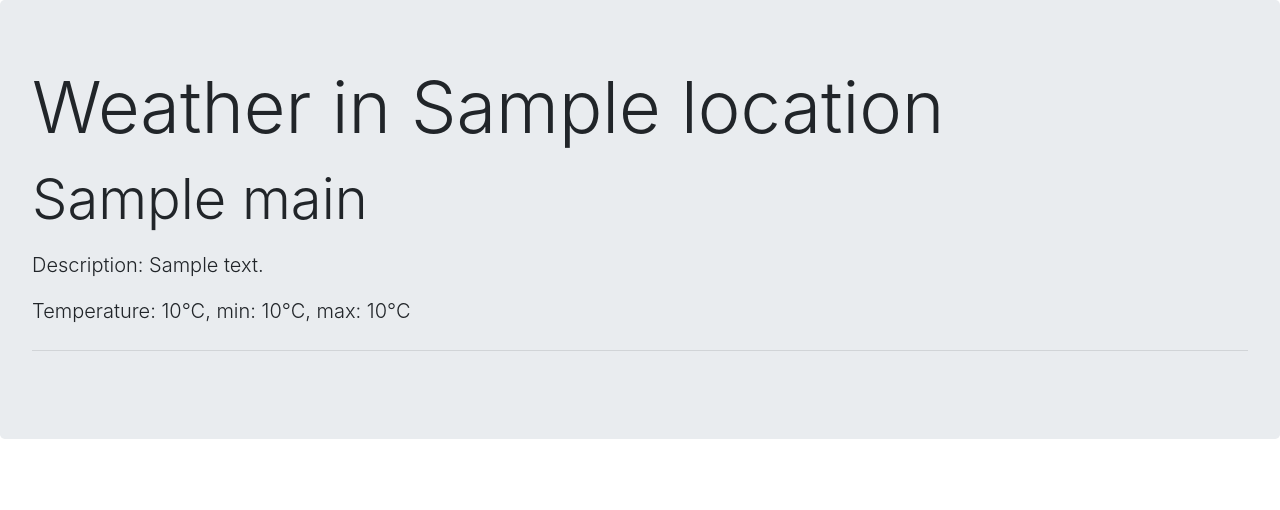
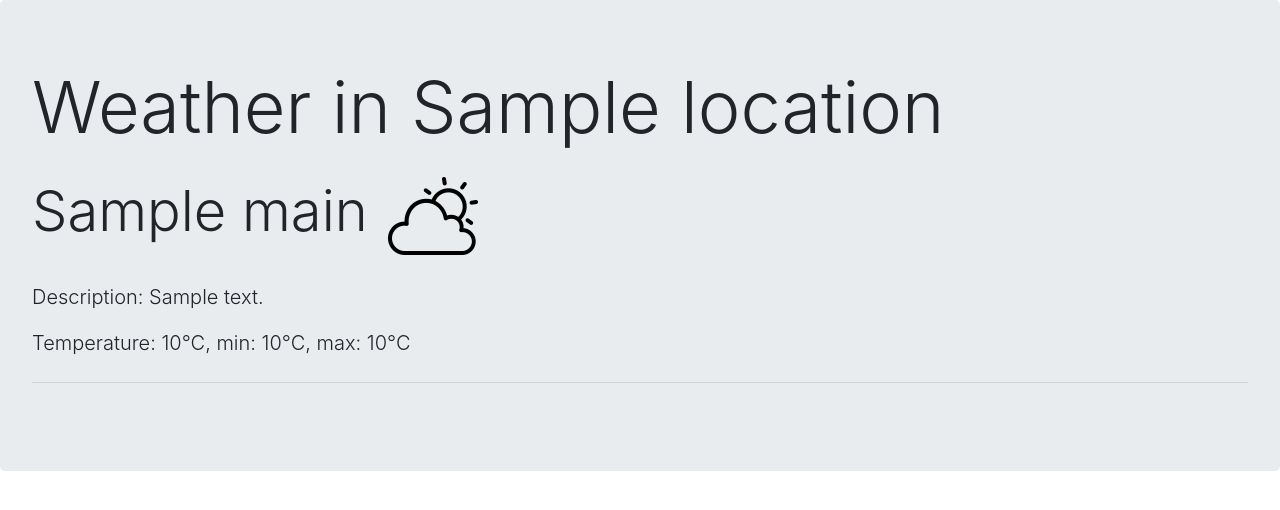
Before and after one commit to MaggieSalak/weather-analyzer, a Flask app: template templates/weather.html in a window 1280 px wide. Shown: the top 510 px of the page. Run offline with Flask 2, Linux system fonts and the light colour scheme; the template is opened without the code that fills it: most values are stand-ins (such as "Sample title", 1, 10 or a date in 2020); some libraries are stand-ins or nearby versions.

Commit message:
Improve display of weather icon

```diff
--- /dev/null
+++ b/static/css/weather.css
@@ -0,0 +1,5 @@
+.header img {
+  position: relative;
+  width: 100px;
+  height: 100px;
+}
--- a/templates/weather.html
+++ b/templates/weather.html
@@ -4,14 +4,17 @@
     <meta charset="utf-8">
     <title>Weather analysis</title>
     <link type="text/css" rel="stylesheet" href="{{ url_for('static', filename='bootstrap/css/bootstrap.css') }}">
+    <link type="text/css" rel="stylesheet" href="{{ url_for('static', filename='css/weather.css') }}">
   </head>
   <body>
 
     <div class="jumbotron">
-<!--      <h1>  Weather in {{ weather.location.name }}  </h1>-->
-      <h1 class="display-3">Weather in {{ weather.location.name }}</h1>
-        <p></p>
-      <h3 class="display-4">{{ weather.daily[0].weather.main }}</h3>
+      <h1 class="display-3">Weather in {{ weather.location.name }}</h1><p></p>
+      <div class="header">
+        <h3 class="display-4">{{ weather.daily[0].weather.main }}
+        <img src="/static/assets/cloudy-icon-26.jpg"/></h3>
+      </div>
+
       <p></p>
       <p class="lead">Description: {{ weather.daily[0].weather.description }}</p>
       <p class="lead">Temperature: {{ weather.daily[0].temp.temp }}°C,
```
Also changed, not shown: static/assets/cloudy-icon-26.jpg (added).
